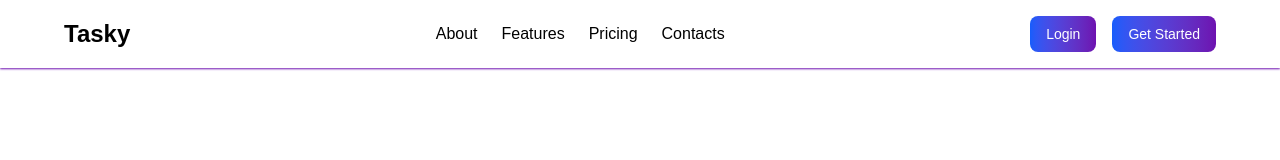
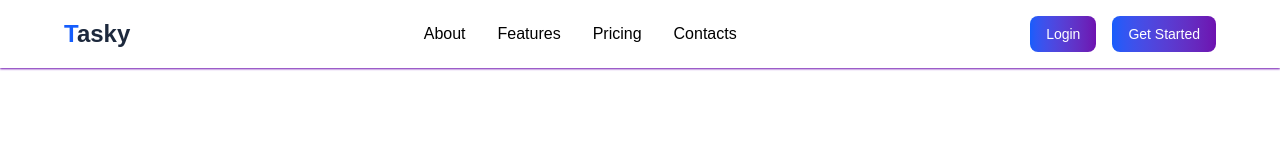
Before and after one commit to Maxamed459/Task_Management_frontend, a Next.js app: page / in a window 1280 px wide. Shown: the top 160 px of the page. Built offline with nearby package versions, Linux system fonts and the light colour scheme.

Commit message:
updated the ui of the Header based on whether the user is logged in or not

```diff
--- a/components/Header.tsx
+++ b/components/Header.tsx
@@ -1,29 +1,51 @@
+"use client"
+import { useAppSelector } from "@/state/store";
 import Link from "next/link";
 
 export default function Header () {
+    const {user} = useAppSelector((state) => state.auth)
+    console.log("Hereis the user; ",user)
     return(
 
         <div className="text-center w-full max-w-[90%] mx-auto flex items-center justify-between py-4">
             <Link href="/">
-                <h1 className="text-2xl font-bold">Tasky</h1>
+                <h1 className="text-2xl font-bold text-blue-600">T<span className="text-slate-800">asky</span></h1>
             </Link>
 
             <nav>
-                <ul className="flex items-center gap-6">
+                <ul className="flex items-center gap-8">
+                    {user ? (
+                        <>
+                            <li><Link href="/dashboard">Dashboard</Link></li>
+                            <li><Link href="#">My Tasks</Link></li>
+                            <li><Link href="#">Completed Tasks</Link></li>
+                            <li>
+                                <button className="px-4 py-2 bg-linear-to-r from-pink-700 to-red-800 rounded-lg text-white text-sm hover:bg-linear-to-l hover:shadow-md hover:shadow-pink-800 duration-300 hover:scale-105">
+                            <Link href="#">Logout</Link>
+                    </button>
+                            </li>
+                        </>
+                    ) : (
+                        <>
                             <li><Link href="#">About</Link></li>
                             <li><Link href="#">Features</Link></li>
                             <li><Link href="#">Pricing</Link></li>
                             <li><Link href="#">Contacts</Link></li>
+                        </>
+                    )}
+
                 </ul>
             </nav>
+            {!user && (
                 <div className="flex items-center gap-4">
-                <button className="px-4 py-2 bg-gradient-to-r from-blue-600 to-purple-800 rounded-lg text-white text-sm hover:bg-gradient-to-l hover:shadow-md hover:shadow-purple-800 duration-300 hover:scale-105">
+                    <button className="px-4 py-2 bg-linear-to-r from-blue-600 to-purple-800 rounded-lg text-white text-sm hover:bg-linear-to-l hover:shadow-md hover:shadow-purple-800 duration-300 hover:scale-105">
                         <Link href="/auth/login">Login</Link>
                     </button>
-                <button className="px-4 py-2 bg-gradient-to-r from-blue-600 to-purple-800 rounded-lg text-white text-sm hover:bg-gradient-to-l hover:shadow-md hover:shadow-purple-800 duration-300 hover:scale-105">
+                    <button className="px-4 py-2 bg-linear-to-r from-blue-600 to-purple-800 rounded-lg text-white text-sm hover:bg-linear-to-l hover:shadow-md hover:shadow-purple-800 duration-300 hover:scale-105">
                         <Link href="/auth/register">Get Started</Link>
                     </button>
                 </div>
+            )}
         </div>
 
     );
```
Lines whose indentation alone changed are shown as unchanged.
